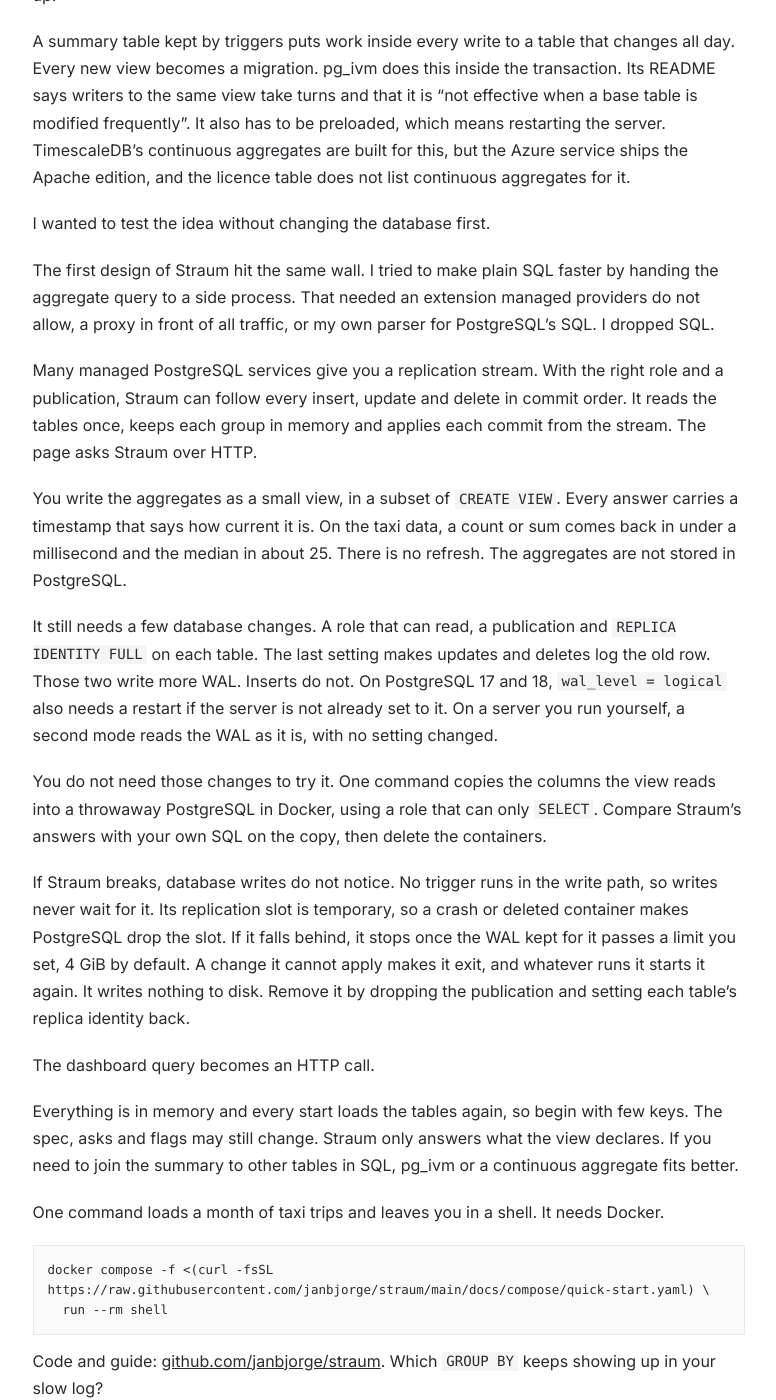
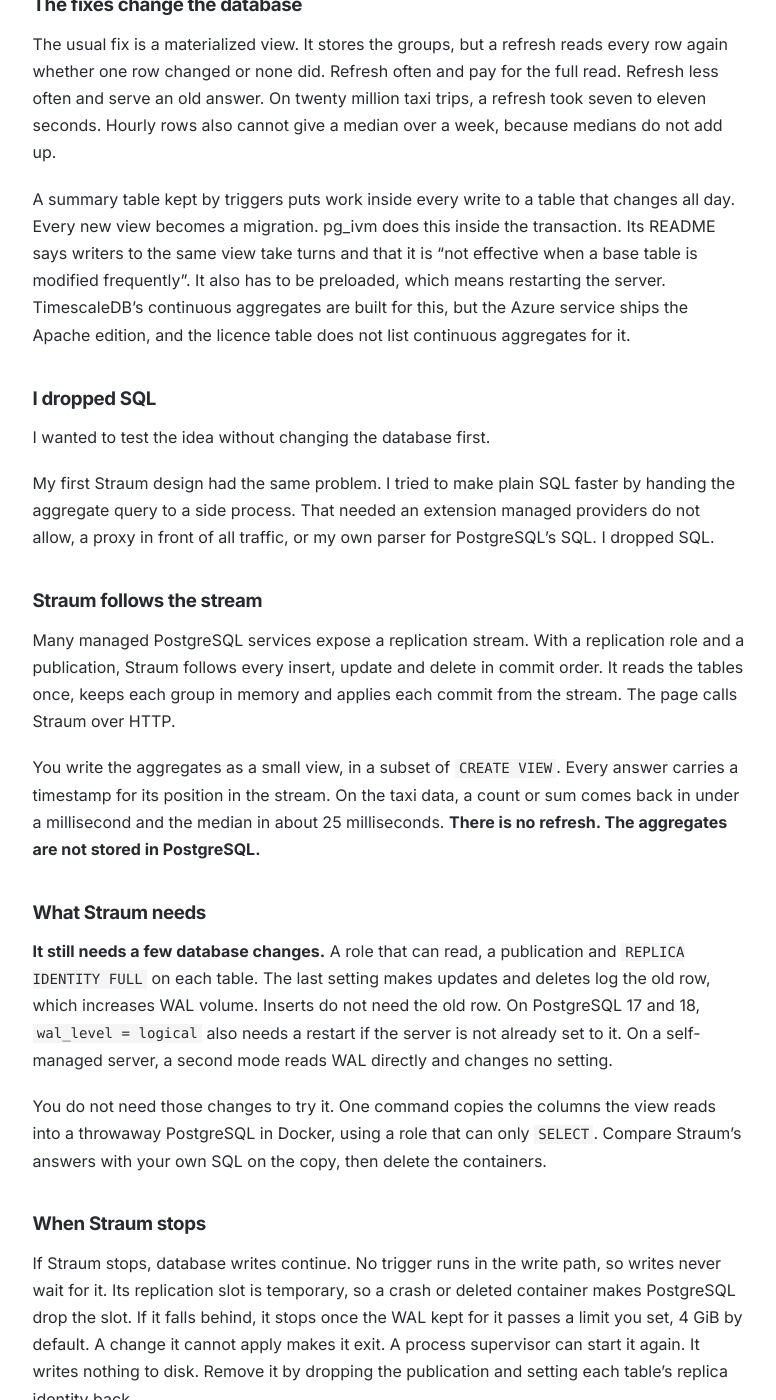
Before and after one commit to janbjorge/janbjorge.github.io, a Jekyll site: the page built from _posts/2026-11-22-i-couldnt-change-the-database.md, in a window 1280 px wide and 1400 px high, scrolled down 676 px. Shown: the whole window, without its empty margins (244-1020 px from the left). Built offline with Jekyll 4.4.1, drawn with Linux system fonts in a browser that asks for light colours; some of the changed text lies outside the part shown.

Commit message:
Refine database post wording

````diff
--- a/_posts/2026-11-22-i-couldnt-change-the-database.md
+++ b/_posts/2026-11-22-i-couldnt-change-the-database.md
@@ -1,15 +1,19 @@
 ---
 layout: post
-title: I couldn't change the database
+title: I Won't Change the Database
 date: 2026-11-22
 ---
+
+### The same query, again
 
 A page counts what a system has done, grouped by a few columns over three
 joined tables. PostgreSQL needs about ten seconds. Every time someone opens
 the page it reads the same rows again.
 
-The answer is almost the same as it was a minute ago. PostgreSQL has no way
-to know that.
+The answer is almost the same as it was a minute ago. PostgreSQL has no
+stored answer to reuse.
+
+### The fixes change the database
 
 The usual fix is a materialized view. It stores the groups, but a refresh
 reads every row again whether one row changed or none did. Refresh often and
@@ -26,52 +30,65 @@ continuous aggregates are built for this, but the Azure service ships the
 Apache edition, and the licence table does not list continuous aggregates
 for it.
 
+### I dropped SQL
+
 I wanted to test the idea without changing the database first.
 
-The first design of Straum hit the same wall. I tried to make plain SQL
+My first Straum design had the same problem. I tried to make plain SQL
 faster by handing the aggregate query to a side process. That needed an
 extension managed providers do not allow, a proxy in front of all traffic,
 or my own parser for PostgreSQL's SQL. I dropped SQL.
 
-Many managed PostgreSQL services give you a replication stream. With the
-right role and a publication, Straum can follow every insert, update and
+### Straum follows the stream
+
+Many managed PostgreSQL services expose a replication stream. With a
+replication role and a publication, Straum follows every insert, update and
 delete in commit order. It reads the tables once, keeps each group in memory
-and applies each commit from the stream. The page asks Straum over HTTP.
+and applies each commit from the stream. The page calls Straum over HTTP.
 
 You write the aggregates as a small view, in a subset of `CREATE VIEW`.
-Every answer carries a timestamp that says how current it is. On the taxi
+Every answer carries a timestamp for its position in the stream. On the taxi
 data, a count or sum comes back in under a millisecond and the median in
-about 25. There is no refresh. The aggregates are not stored in PostgreSQL.
+about 25 milliseconds. **There is no refresh. The aggregates are not stored
+in PostgreSQL.**
 
-It still needs a few database changes. A role that can read, a publication
+### What Straum needs
+
+**It still needs a few database changes.** A role that can read, a publication
 and `REPLICA IDENTITY FULL` on each table. The last setting makes updates
-and deletes log the old row. Those two write more WAL. Inserts do not. On
-PostgreSQL 17 and 18, `wal_level = logical` also needs a restart if the
-server is not already set to it. On a server you run yourself, a second mode
-reads the WAL as it is, with no setting changed.
+and deletes log the old row, which increases WAL volume. Inserts do not need
+the old row. On PostgreSQL 17 and 18, `wal_level = logical` also needs a
+restart if the server is not already set to it. On a self-managed server, a
+second mode reads WAL directly and changes no setting.
 
 You do not need those changes to try it. One command copies the columns the
 view reads into a throwaway PostgreSQL in Docker, using a role that can only
 `SELECT`. Compare Straum's answers with your own SQL on the copy, then
 delete the containers.
 
-If Straum breaks, database writes do not notice. No trigger runs in the write
+### When Straum stops
+
+If Straum stops, database writes continue. No trigger runs in the write
 path, so writes never wait for it. Its replication slot is temporary, so a
 crash or deleted container makes PostgreSQL drop the slot. If it falls
 behind, it stops once the WAL kept for it passes a limit you set, 4 GiB by
-default. A change it cannot apply makes it exit, and whatever runs it starts
-it again. It writes nothing to disk. Remove it by dropping the publication
-and setting each table's replica identity back.
+default. A change it cannot apply makes it exit. A process supervisor can
+start it again. It writes nothing to disk. Remove it by dropping the
+publication and setting each table's replica identity back.
 
-The dashboard query becomes an HTTP call.
+The dashboard calls Straum over HTTP.
 
-Everything is in memory and every start loads the tables again, so begin
-with few keys. The spec, asks and flags may still change. Straum only
-answers what the view declares. If you need to join the summary to other
-tables in SQL, pg_ivm or a continuous aggregate fits better.
+### The limits
 
-One command loads a month of taxi trips and leaves you in a shell. It needs
-Docker.
+Straum keeps state in memory. Each start loads the tables again, so begin
+with few keys. The spec, asks and flags may still change. Straum only answers
+what the view declares. If you need to join the summary to other tables in
+SQL, pg_ivm or a continuous aggregate fits better.
+
+### Try it with taxi data
+
+The command below loads a month of taxi trips and leaves you in a shell. It
+needs Docker.
 
 ```bash
 docker compose -f <(curl -fsSL https://raw.githubusercontent.com/janbjorge/straum/main/docs/compose/quick-start.yaml) \
````
